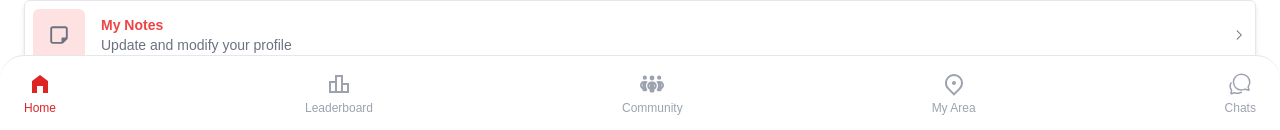
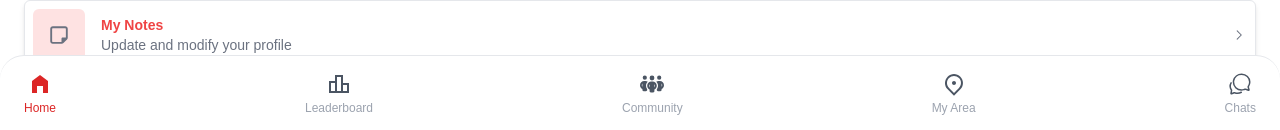
Before and after one commit to SrijaAdhya12/assignment, a React (Vite) app in the folder client/: page /profile in a window 1280 px wide. Shown: the part 668-798 px from the top of the page. Built offline with nearby package versions, Linux system fonts and the light colour scheme.

Commit message:
fix: hover animation on bottom bar

```diff
--- a/client/src/components/BottomBar.jsx
+++ b/client/src/components/BottomBar.jsx
@@ -10,24 +10,24 @@ const BottomNav = () => {
 
     const navItems = [
         { id: 'home', icon: MdHomeFilled, label: 'Home', color: 'text-red-600' },
-        { id: 'leaderboard', icon: MdOutlineLeaderboard, label: 'Leaderboard', color: 'text-gray-600' },
-        { id: 'community', icon: FaPeopleGroup, label: 'Community', color: 'text-gray-600' },
-        { id: 'myarea', icon: RiMapPin2Line, label: 'My Area', color: 'text-gray-600' },
-        { id: 'chats', icon: IoChatbubblesOutline, label: 'Chats', color: 'text-gray-600' },
+        { id: 'leaderboard', icon: MdOutlineLeaderboard, label: 'Leaderboard', color: 'text-red-600' },
+        { id: 'community', icon: FaPeopleGroup, label: 'Community', color: 'text-red-600' },
+        { id: 'myarea', icon: RiMapPin2Line, label: 'My Area', color: 'text-red-600' },
+        { id: 'chats', icon: IoChatbubblesOutline, label: 'Chats', color: 'text-red-600' },
     ];
 
     return (
         <div className="fixed bottom-0 w-full bg-white border-t rounded-t-3xl  border-gray-200">
             <div className="flex justify-between items-center px-5 py-2">
-                {navItems.map(({ id, icon: IconComponent, label, color }) => (
+                {navItems.map(({ id, icon: Icon, label, color }) => (
                     <button
                         key={id}
                         onClick={() => setActiveTab(id)}
                         className="flex flex-col items-center gap-1 px-1 py-2"
                     >
-                        <IconComponent
+                        <Icon
                             size={24}
-                            className={activeTab === id ? color : 'text-gray-400'}
+                            className={activeTab === id ? color : 'text-gray-600 '}
                         />
                         <span
                             className={`text-xs ${activeTab === id ? color : 'text-gray-400'}`}
```
